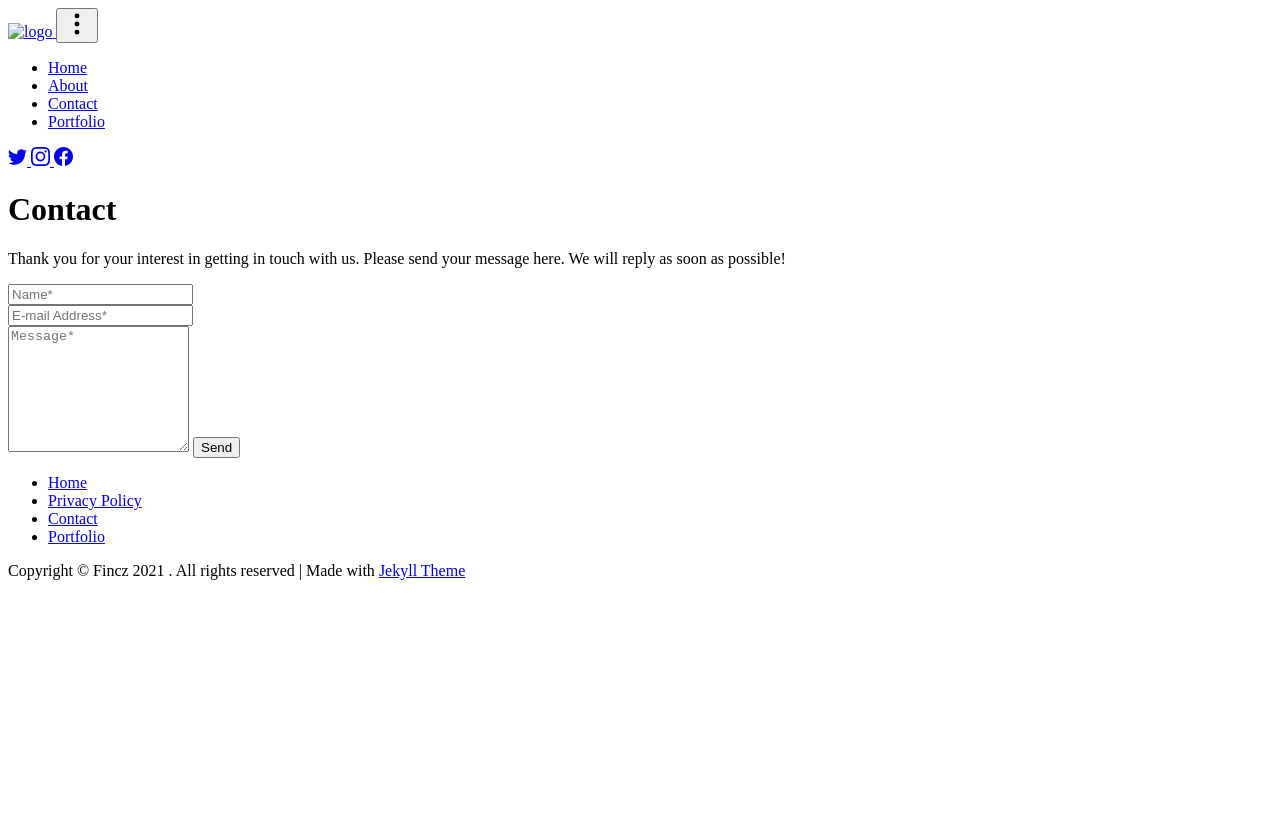
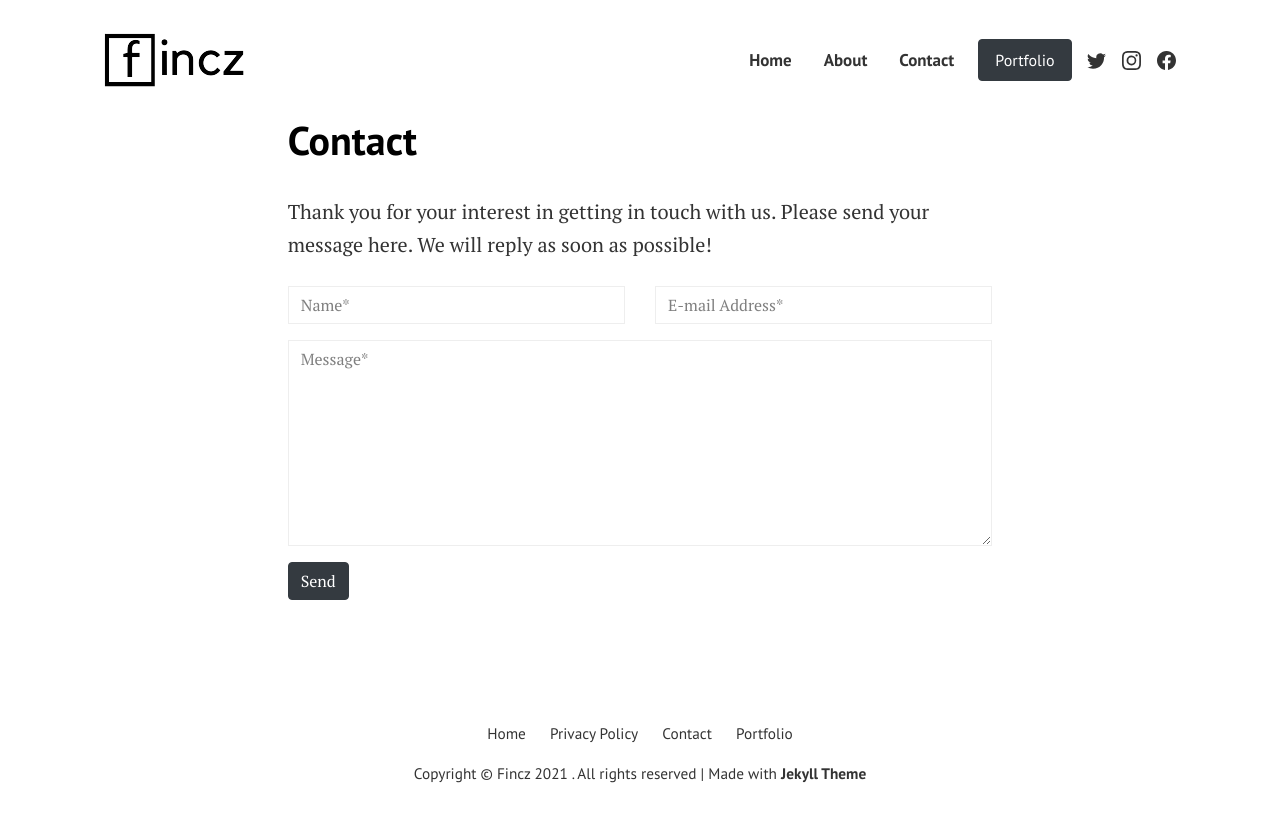
Before and after one commit to itechf-s/fincz, a Jekyll site: the page built from pages/contact.html, in a window 1280 px wide. Shown: the top 822 px of the page. Built offline with Jekyll 4.4.1, drawn with Linux system fonts in a browser that asks for light colours; nearby versions of some CDN libraries; library files that are not in the unit come from our copies.

```diff
--- a/_config.yml
+++ b/_config.yml
@@ -3,7 +3,7 @@ copyright: Fincz
 title: "How to Start Investing in Stocks"
 email: contact@theisalh.com
 timezone: IST
-baseurl: 'fincz'
+baseurl: '/fincz'
 permalink: "/:title/"
 logo: 'assets/images/fincz-logo-black.png'
 favicon: 'assets/images/apple-icon-black.png'
```
